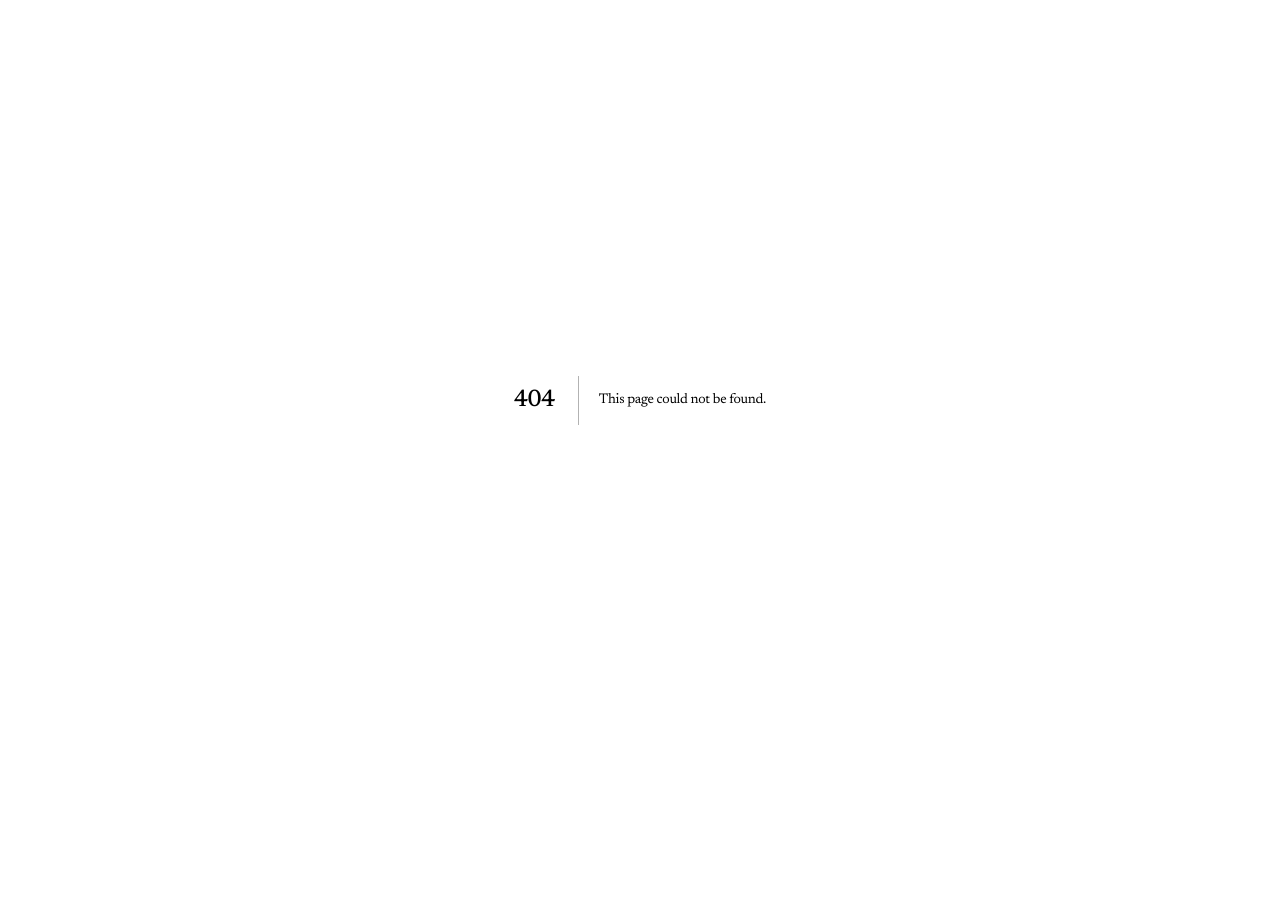
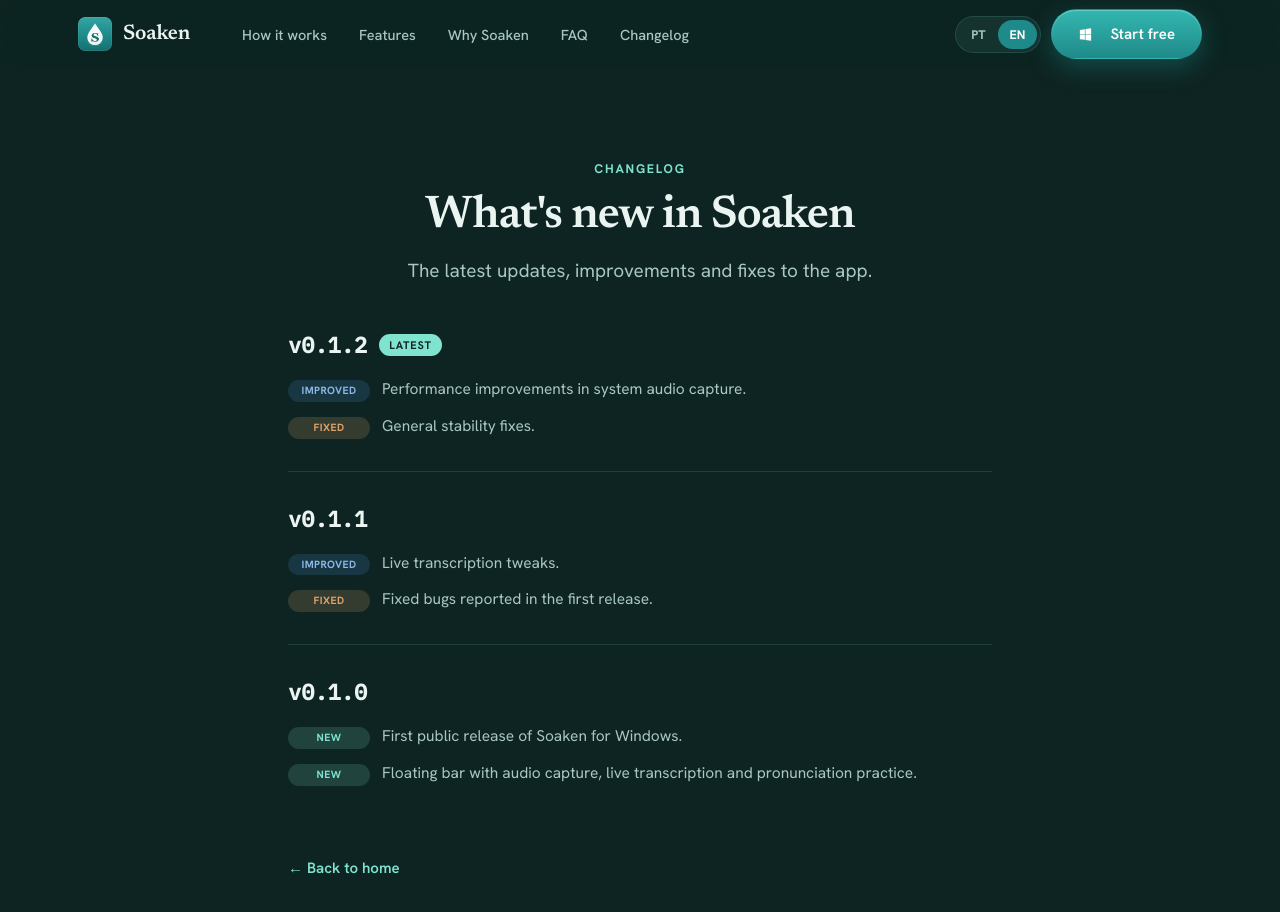
Before and after one commit to JoelSantos-JS/Soaken, a Next.js app: page /changelog in a window 1280 px wide. Before the commit this address had no page. Shown: the top 912 px of the page. Before the commit the page ends 800 px from the top, so only its background shows below. Built offline with nearby package versions, Linux system fonts and the light colour scheme.

Commit message:
feat: adiciona página de changelog (/changelog)
- Nova rota /changelog gerada a partir de src/lib/changelog.ts (PT/EN)
- Link "Changelog" no header e no footer
- Âncoras do header agora absolutas (/#...) pra funcionarem de qualquer rota

Co-Authored-By: Claude Opus 4.8 <noreply@anthropic.com>

```diff
--- /dev/null
+++ b/src/app/changelog/page.tsx
@@ -0,0 +1,50 @@
+'use client';
+
+import Link from 'next/link';
+import Header from '@/components/Header';
+import { useI18n } from '@/lib/i18n-context';
+import { CHANGELOG } from '@/lib/changelog';
+
+export default function ChangelogPage() {
+  const { t, lang } = useI18n();
+
+  return (
+    <>
+      <Header />
+
+      <main id="top">
+        <section className="section cl-hero">
+          <div className="wrap narrow">
+            <span className="eyebrow">{t('cl.eyebrow')}</span>
+            <h1 className="h2" style={{ marginTop: 14 }}>{t('cl.title')}</h1>
+            <p className="lead" style={{ margin: '14px auto 0' }}>{t('cl.sub')}</p>
+          </div>
+        </section>
+
+        <section className="section" style={{ paddingTop: 0 }}>
+          <div className="wrap narrow cl-list">
+            {CHANGELOG.map((r) => (
+              <article key={r.version} className="cl-rel">
+                <div className="cl-rel-head">
+                  <span className="cl-ver">v{r.version}</span>
+                  {r.latest && <span className="cl-latest">{t('cl.latest')}</span>}
+                  {r.date !== '—' && <span className="cl-date">{r.date}</span>}
+                </div>
+                <div className="cl-items">
+                  {r.changes.map((c, i) => (
+                    <div key={i} className="cl-item">
+                      <span className={`cl-chip ${c.type}`}>{t(`cl.${c.type}`)}</span>
+                      <span>{lang === 'pt' ? c.pt : c.en}</span>
+                    </div>
+                  ))}
+                </div>
+              </article>
+            ))}
+
+            <Link href="/" className="cl-back">← {t('cl.back')}</Link>
+          </div>
+        </section>
+      </main>
+    </>
+  );
+}
--- a/src/app/globals.css
+++ b/src/app/globals.css
@@ -303,6 +303,27 @@ h1,h2,h3{font-family:var(--font-display);font-weight:600;letter-spacing:-.02em;l
 .reveal{opacity:0;transform:translateY(22px);transition:opacity .7s cubic-bezier(.2,.7,.3,1),transform .7s cubic-bezier(.2,.7,.3,1);}
 .reveal.in{opacity:1;transform:none;}
 
+/* Changelog */
+.cl-hero{padding-top:88px;padding-bottom:36px;text-align:center;}
+.cl-list{max-width:720px;}
+.cl-rel{padding:32px 0;border-top:1px solid var(--line);}
+.cl-rel:first-child{border-top:none;padding-top:8px;}
+.cl-rel-head{display:flex;align-items:center;gap:12px;flex-wrap:wrap;margin-bottom:18px;}
+.cl-ver{font-family:var(--font-mono);font-size:22px;font-weight:600;color:var(--ink);}
+.cl-latest{font-size:11px;font-weight:700;letter-spacing:.08em;text-transform:uppercase;
+  color:var(--bg);background:var(--accent);padding:4px 10px;border-radius:var(--r-full);}
+.cl-date{color:var(--muted);font-size:14px;}
+.cl-items{display:flex;flex-direction:column;gap:12px;}
+.cl-item{display:flex;gap:12px;align-items:flex-start;color:var(--ink-2);font-size:15.5px;line-height:1.5;}
+.cl-chip{flex-shrink:0;margin-top:3px;font-size:10.5px;font-weight:700;letter-spacing:.04em;
+  text-transform:uppercase;padding:3px 9px;border-radius:var(--r-full);min-width:82px;text-align:center;}
+.cl-chip.new{background:rgba(127,227,207,.16);color:var(--accent);}
+.cl-chip.improved{background:rgba(62,123,182,.22);color:#8bb8e6;}
+.cl-chip.fixed{background:rgba(224,163,107,.18);color:var(--sand);}
+.cl-back{display:inline-flex;align-items:center;gap:8px;margin-top:40px;
+  color:var(--accent);font-weight:600;font-size:15px;transition:gap .15s;}
+.cl-back:hover{gap:12px;}
+
 @media (max-width:1024px){
   .wrap{padding:0 20px;}
   .hero h1{font-size:clamp(32px,5vw,52px);}
--- a/src/app/page.tsx
+++ b/src/app/page.tsx
@@ -366,6 +366,7 @@ export default function Home() {
                 <a href="#how">{t('ft.how')}</a>
                 <a href="#features">{t('ft.features')}</a>
                 <a href="#langs">{t('ft.langs')}</a>
+                <a href="/changelog">{t('nav.changelog')}</a>
                 <a href="#download">{t('ft.download')}</a>
               </div>
               <div className="ft-col">
--- a/src/components/Header.tsx
+++ b/src/components/Header.tsx
@@ -1,6 +1,7 @@
 'use client';
 
 import { useEffect } from 'react';
+import Link from 'next/link';
 import { useI18n } from '@/lib/i18n-context';
 import { DOWNLOAD_URL } from '@/lib/config';
 
@@ -26,15 +27,16 @@ export default function Header() {
   return (
     <header className="hdr" id="hdr">
       <div className="wrap hdr-in">
-        <a className="logo" href="#top">
+        <a className="logo" href="/#top">
           <img src="/icon/soaken-128.png" alt="Soaken" />
           <span className="nm">Soaken</span>
         </a>
         <nav className="nav">
-          <a href="#how">{t('nav.how')}</a>
-          <a href="#features">{t('nav.features')}</a>
-          <a href="#why">{t('nav.why')}</a>
-          <a href="#faq">{t('nav.faq')}</a>
+          <a href="/#how">{t('nav.how')}</a>
+          <a href="/#features">{t('nav.features')}</a>
+          <a href="/#why">{t('nav.why')}</a>
+          <a href="/#faq">{t('nav.faq')}</a>
+          <Link href="/changelog">{t('nav.changelog')}</Link>
         </nav>
         <div className="hdr-cta">
           <div className="lang">
--- /dev/null
+++ b/src/lib/changelog.ts
@@ -0,0 +1,46 @@
+// Changelog do app Soaken.
+// Edite este arquivo para publicar novas versões — a página /changelog é gerada a partir daqui.
+// type: 'new' (novo recurso) | 'improved' (melhoria) | 'fixed' (correção)
+
+export type ChangeType = 'new' | 'improved' | 'fixed';
+
+export interface ChangeItem {
+  type: ChangeType;
+  pt: string;
+  en: string;
+}
+
+export interface Release {
+  version: string;
+  date: string; // ex.: '01 Jul 2026' — edite com a data real
+  latest?: boolean;
+  changes: ChangeItem[];
+}
+
+export const CHANGELOG: Release[] = [
+  {
+    version: '0.1.2',
+    date: '—',
+    latest: true,
+    changes: [
+      { type: 'improved', pt: 'Melhorias de desempenho na captura de áudio do sistema.', en: 'Performance improvements in system audio capture.' },
+      { type: 'fixed', pt: 'Correções gerais de estabilidade.', en: 'General stability fixes.' },
+    ],
+  },
+  {
+    version: '0.1.1',
+    date: '—',
+    changes: [
+      { type: 'improved', pt: 'Ajustes na transcrição ao vivo.', en: 'Live transcription tweaks.' },
+      { type: 'fixed', pt: 'Correção de bugs reportados na primeira versão.', en: 'Fixed bugs reported in the first release.' },
+    ],
+  },
+  {
+    version: '0.1.0',
+    date: '—',
+    changes: [
+      { type: 'new', pt: 'Primeira versão pública do Soaken para Windows.', en: 'First public release of Soaken for Windows.' },
+      { type: 'new', pt: 'Barra flutuante com captura de áudio, transcrição ao vivo e treino de pronúncia.', en: 'Floating bar with audio capture, live transcription and pronunciation practice.' },
+    ],
+  },
+];
--- a/src/lib/translations.ts
+++ b/src/lib/translations.ts
@@ -5,7 +5,16 @@ export const translations: Record<string, Record<string, string>> = {
     "nav.features": "Recursos",
     "nav.why": "Por que Soaken",
     "nav.faq": "FAQ",
+    "nav.changelog": "Novidades",
     "nav.download": "Começar de graça",
+    "cl.eyebrow": "Changelog",
+    "cl.title": "Novidades do Soaken",
+    "cl.sub": "As últimas atualizações, melhorias e correções do app.",
+    "cl.latest": "Mais recente",
+    "cl.back": "Voltar ao início",
+    "cl.new": "Novo",
+    "cl.improved": "Melhoria",
+    "cl.fixed": "Correção",
     "hero.badge": "Soaken · Tutor de idiomas para Windows",
     "hero.h1a": "Você já entende. ",
     "hero.h1em": "Agora é falar",
@@ -96,7 +105,16 @@ export const translations: Record<string, Record<string, string>> = {
     "nav.features": "Features",
     "nav.why": "Why Soaken",
     "nav.faq": "FAQ",
+    "nav.changelog": "Changelog",
     "nav.download": "Start free",
+    "cl.eyebrow": "Changelog",
+    "cl.title": "What's new in Soaken",
+    "cl.sub": "The latest updates, improvements and fixes to the app.",
+    "cl.latest": "Latest",
+    "cl.back": "Back to home",
+    "cl.new": "New",
+    "cl.improved": "Improved",
+    "cl.fixed": "Fixed",
     "hero.badge": "Soaken · Language tutor for Windows",
     "hero.h1a": "You already understand it. ",
     "hero.h1em": "Now say it",
```
